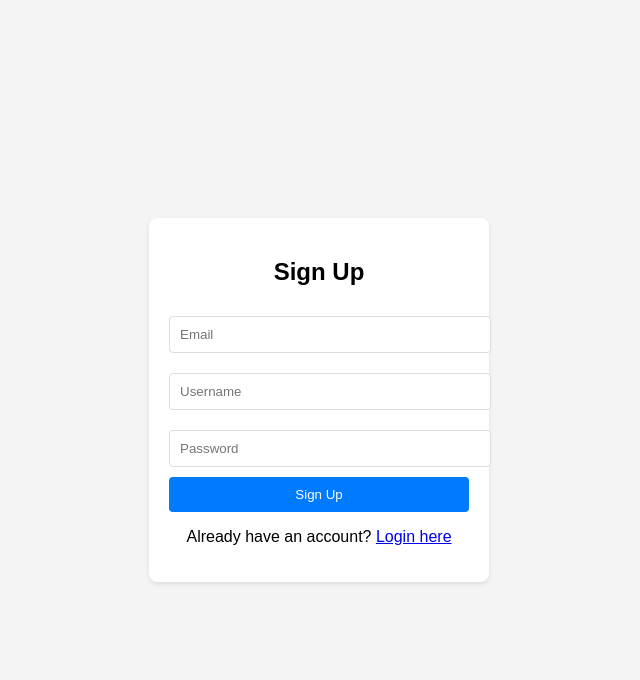
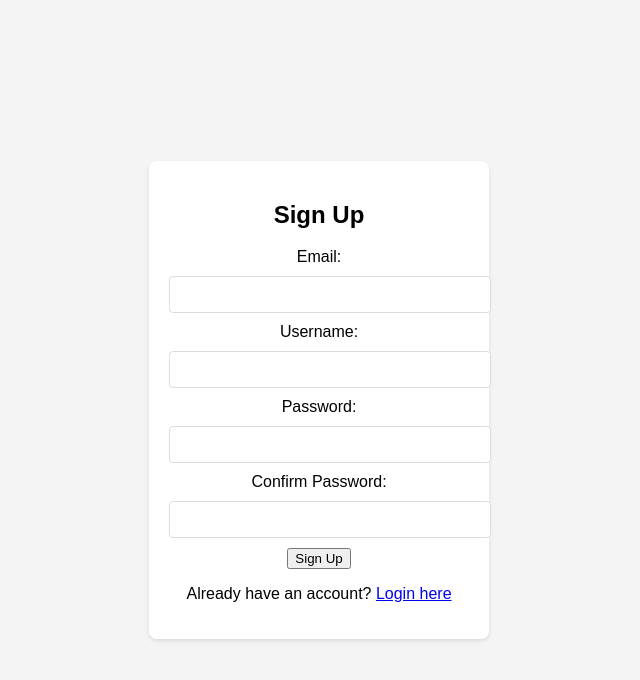
Before and after one commit to desaivraj8740/my-website, a PHP site: page / in a window 1280 px wide. Shown: the top 680 px of the page, without its empty margins (321-961 px from the left). Run offline with PHP 8.4, Linux system fonts and the light colour scheme.

Commit message:
Initial commit

```diff
--- a/index.html
+++ b/index.html
@@ -10,12 +10,22 @@
 <body>
     <div class="container">
         <h2>Sign Up</h2>
-        <form action="process_signup.php" method="post">
-            <input type="email" name="email" placeholder="Email" required>
-            <input type="text" name="username" placeholder="Username" required>
-            <input type="password" name="password" placeholder="Password" required>
-            <button type="submit">Sign Up</button>
+        <form name="signupForm" action="process_signup.php" onsubmit="return validateForm()" method="POST">
+            <label for="email">Email:</label>
+            <input type="email" id="email" name="email" autocomplete="email" required>
+
+            <label for="username">Username:</label>
+            <input type="text" id="username" name="username" autocomplete="username" required>
+
+            <label for="password">Password:</label>
+            <input type="password" id="password" name="password" autocomplete="new-password" required>
+
+            <label for="confirm_password">Confirm Password:</label>
+            <input type="password" id="confirm_password" name="confirm_password" autocomplete="new-password" required>
+
+            <input type="submit" value="Sign Up">
         </form>
+
         <p>Already have an account? <a href="login.php">Login here</a></p>
     </div>
 
--- a/login.php
+++ b/login.php
@@ -9,7 +9,8 @@
 <body>
     <div class="container">
         <h2>Login</h2>
-        <form action="process_login.php" method="post">
+        <form name="signupForm" action="process_signup.php" onsubmit="return validateForm()" method="POST">
+
             <input type="text" name="username" placeholder="Username" required>
             <input type="password" name="password" placeholder="Password" required>
             <button type="submit">Login</button>
```
